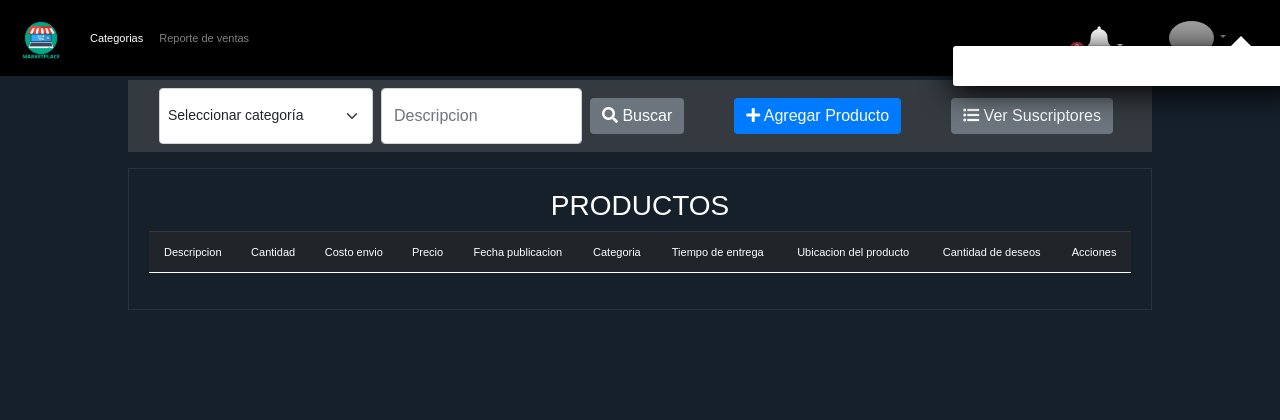
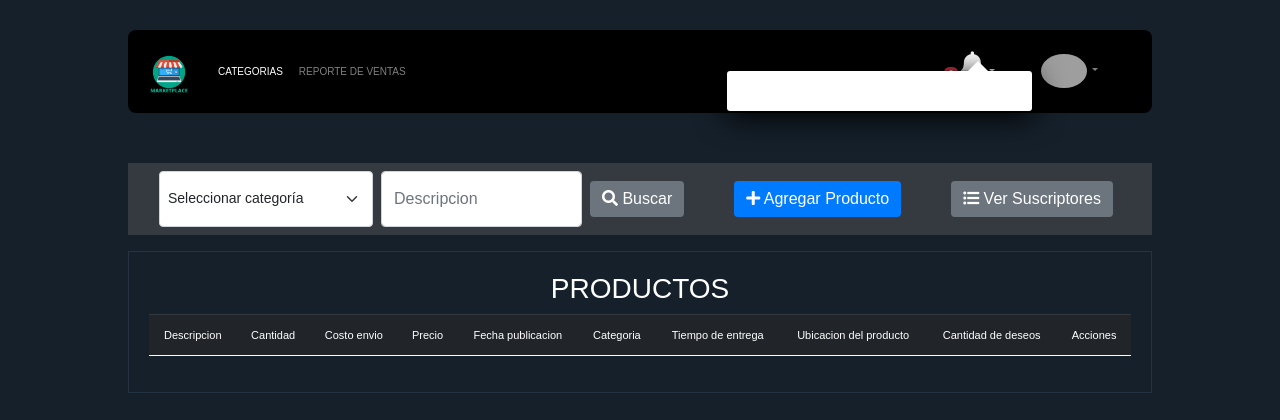
Before and after one commit to bosco11/Proyecto-2-progra4, a CodeIgniter app: page /Proyecto2-progra4/index.php/tienda/index in a window 1280 px wide, after a click that opens the changed part. Shown: the top 420 px of the page. Run offline with CodeIgniter, Linux system fonts and the light colour scheme; the visitor is signed in with stand-in values (Sample User, id 1); data that the repository does not hold is empty; some libraries are stand-ins or nearby versions; grey boxes are pictures that could not be loaded.

Commit message:
actualizaciones en login y correciones en los dropdown del navbar

```diff
--- a/marketplace/application/views/tienda/tiendahome.php
+++ b/marketplace/application/views/tienda/tiendahome.php
@@ -1,7 +1,7 @@
 <?php
 if ($this->session->userdata['logged_in']['logged_in'] == TRUE) { ?>
 	<div id="panel_app">
-		<nav class="navbar fixed-top navbar-expand-lg navbar-dark white scrolling-navbar" style="background-color: black;">
+		<nav class="navbar fixed-top navbar-expand-lg navbar-dark white scrolling-navbar" id="nav-comprador" style="background-color: black;">
 			<div class="container">
 				<a class="navbar-brand waves-effect" href="#">
 					<strong class="blue-text"><img src="<?php echo site_url('resources/img/tienda.png'); ?>" alt="Marktplace" width="50" height="50"></strong>
--- a/marketplace/resources/css/login.css
+++ b/marketplace/resources/css/login.css
@@ -137,8 +137,9 @@ body {
 
 .input-group-append span {
 	width: 40px;
-	height: 50;
+	height: 40;
 	color: black;
+	background-color: transparent;
 	border: 0 !important;
 	font-size: 20px;
 }
@@ -222,6 +223,7 @@ body {
 		width: 20px;
 		height: 40;
 		color: black;
+		background-color: transparent;
 		border: 0 !important;
 		font-size: 12px;
 	}
--- a/marketplace/resources/css/stylecomprador.css
+++ b/marketplace/resources/css/stylecomprador.css
@@ -61,8 +61,8 @@ html {
 .dropdown .dropdown-menu {
 	padding: 20px;
 	top: 30px !important;
-	width: 350px !important;
-	left: -110px !important;
+	width: auto !important;
+	left: -210px !important;
 	box-shadow: 0px 5px 30px black;
 }
 
@@ -114,7 +114,7 @@ html {
 	content: " ";
 	position: absolute;
 	top: -20px;
-	right: 50px;
+	right: 44px;
 	border: 10px solid transparent;
 	border-bottom-color: #fff;
 }
@@ -133,6 +133,7 @@ html {
 .gold {
 	color: #FFBF00;
 }
+
 .gray {
 	color: gray;
 }
@@ -316,8 +317,51 @@ label.star:before {
 }
 
 /* RULETA */
-#cen-ruleta{
+#cen-ruleta {
 	position: relative;
 	bottom: 200px;
 	left: 394px;
 }
+
+/* NAVBAR */
+#nav-comprador {
+	margin: 27px auto 0;
+	position: relative;
+	width: 100%;
+	height: auto;
+	border-radius: 8px;
+}
+
+#nav-comprador a {
+	line-height: 50px;
+	height: 100%;
+	font-size: 10px;
+	display: inline-block;
+	position: relative;
+	z-index: 1;
+	text-decoration: none;
+	text-transform: uppercase;
+	text-align: justify;
+	cursor: pointer;
+
+}
+
+#nav-comprador .animation {
+	position: absolute;
+	height: 100%;
+	top: 0;
+	z-index: 0;
+	transition: all .5s ease 0s;
+	border-radius: 8px;
+}
+
+#nav-comprador a:nth-child {
+	width: auto;
+}
+
+
+#nav-comprador #ul1 li a:hover {
+	border-radius: 30px;
+	background-color: #018a6e;
+	color: black;
+}
```
Also changed, not shown: marketplace/application/views/auth/login.php (+20 -3 lines), marketplace/application/views/comprador/compradorHome.php (+6 -6 lines).
